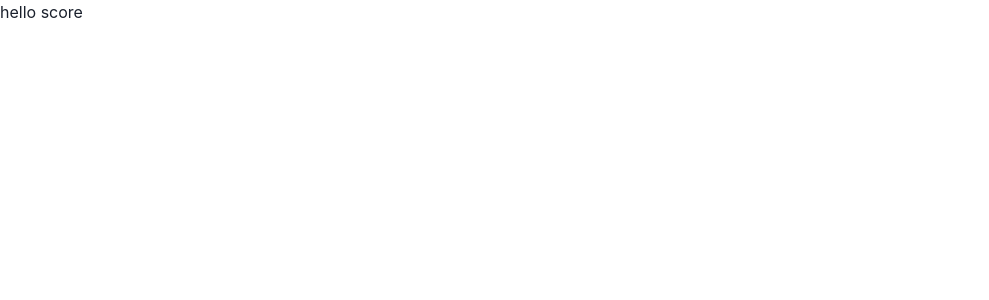
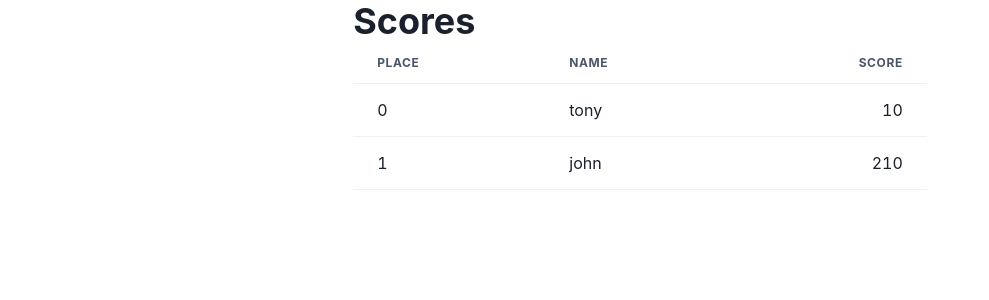
Before and after one commit to surreptus/scritch, a React (Create React App) app: page /games/1/score in a window 1280 px wide. Shown: the top 300 px of the page, without its empty margins (0-989 px from the left). Built offline with nearby package versions, Linux system fonts and the light colour scheme; no server answers.

Commit message:
feat: add score page

```diff
--- a/src/pages/games/[id]/score.tsx
+++ b/src/pages/games/[id]/score.tsx
@@ -1,7 +1,61 @@
 import React from 'react'
+import {
+  Heading,
+  Container,
+  Table,
+  Thead,
+  Tbody,
+  Th,
+  Tr,
+  Td
+} from '@chakra-ui/react'
 
 export default function Score() {
+  const players = [
+    {
+      name: 'tony',
+      score: 10,
+      id: 1
+    },
+    {
+      name: 'john',
+      score: 210,
+      id: 22
+    },
+  ]
+
   return (
-    <div> hello score</div>
+    <Container>
+      <Heading>
+        Scores
+      </Heading>
+      <Table>
+        <Thead>
+          <Tr>
+            <Th>Place</Th>
+            <Th>Name</Th>
+            <Th isNumeric>Score</Th>
+          </Tr>
+        </Thead>
+
+        <Tbody>
+          {players.map((player, index) => (
+            <Tr>
+              <Td>
+                {index}
+              </Td>
+
+              <Td>
+                {player.name}
+              </Td>
+
+              <Td isNumeric>
+                {player.score}
+              </Td>
+            </Tr>
+          ))}
+        </Tbody>
+      </Table>
+    </Container>
   )
 }
```
Also changed, not shown: src/logo.svg (deleted), 1 other file (tests, documents, lock files or other folders).
